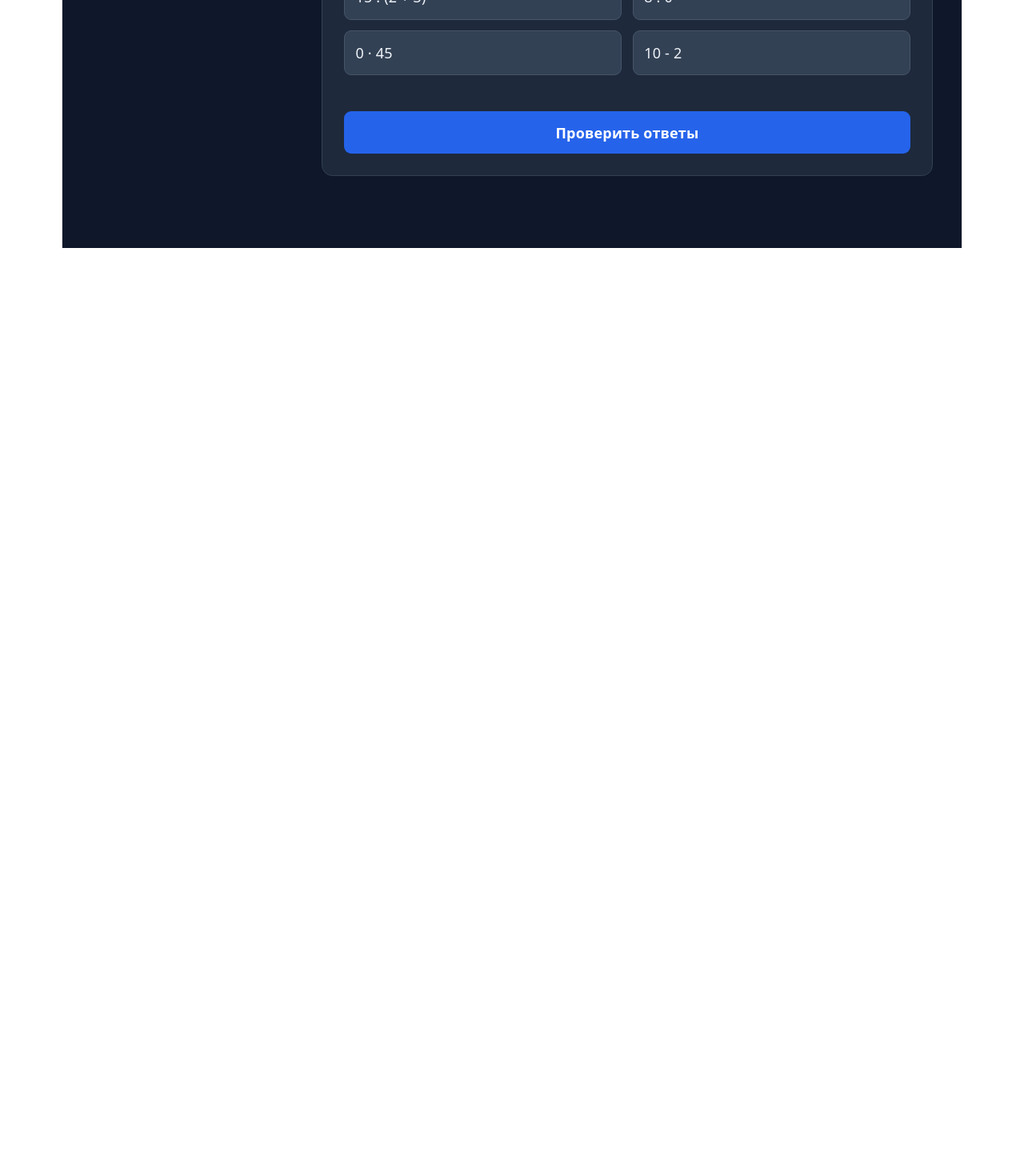
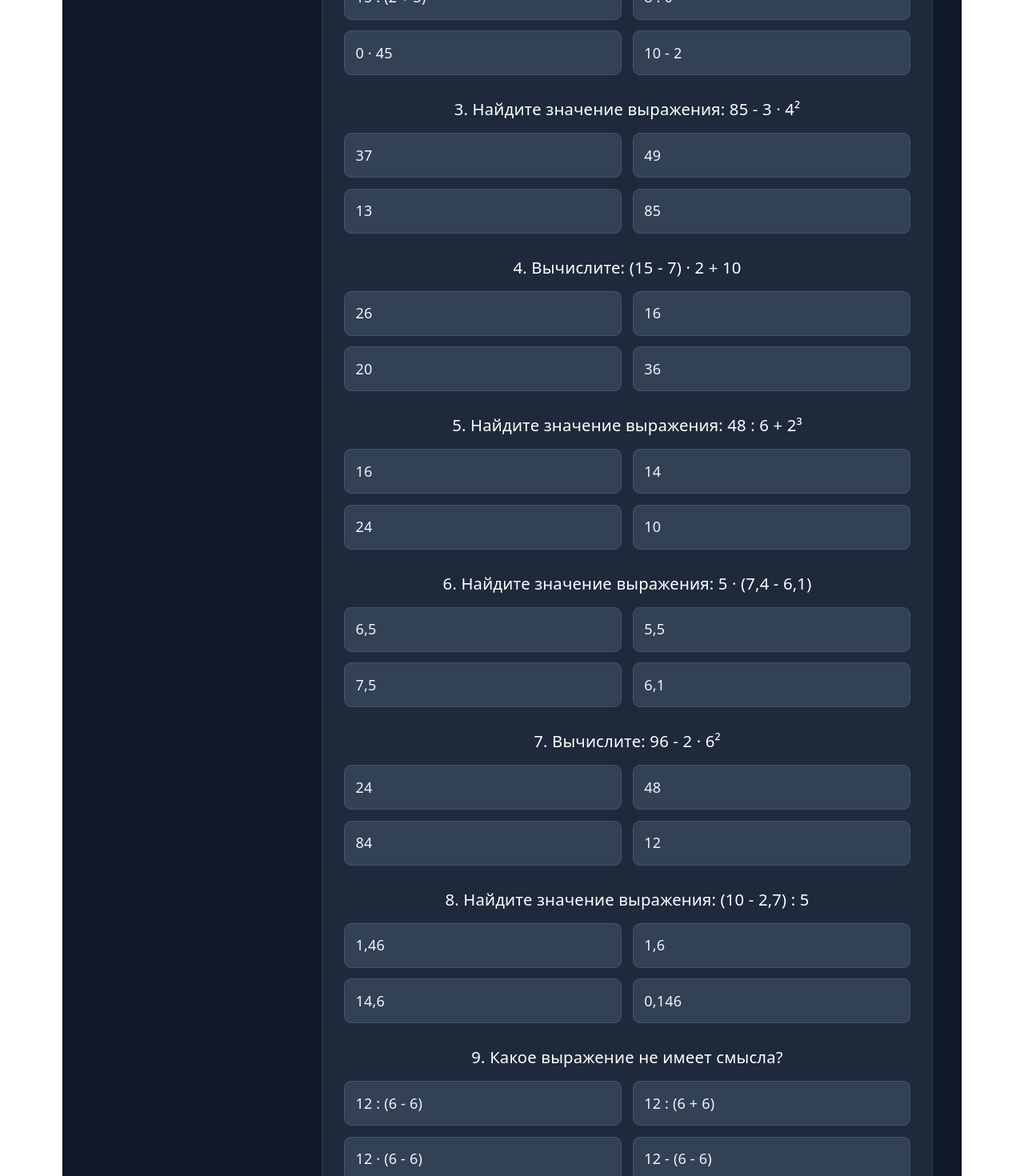
Before and after one commit to andreevairina005-source/algebra-trainer, a React (Vite) app: page / in a window 1280 px wide. Shown: the part 1060-2530 px from the top of the page at 80% size. Before the commit the page ends 1370 px from the top, so only its background shows below. Built offline with nearby package versions, Linux system fonts and the light colour scheme.

Commit message:
Расширен тест по теме 1

```diff
--- a/src/App.jsx
+++ b/src/App.jsx
@@ -11,8 +11,16 @@ const modules = [
       steps: ["1) Сначала выполняем возведение в степень: 4² = 16", "2) Затем умножение: 3 · 16 = 48", "3) И вычитание: 85 - 48 = 37"]
     },
     quiz: [
-      { question: "Найдите значение выражения: 120 - 2 · 5²", options: ["70", "50", "100", "80"], correct: 0 },
-      { question: "Какое выражение не имеет смысла?", options: ["15 : (2 + 3)", "8 : 0", "0 · 45", "10 - 2"], correct: 1 }
+           { question: "Найдите значение выражения: 120 - 2 · 5²", options: ["70", "50", "100", "80"], correct: 0 },
+      { question: "Какое выражение не имеет смысла?", options: ["15 : (2 + 3)", "8 : 0", "0 · 45", "10 - 2"], correct: 1 },
+      { question: "Найдите значение выражения: 85 - 3 · 4²", options: ["37", "49", "13", "85"], correct: 0 },
+      { question: "Вычислите: (15 - 7) · 2 + 10", options: ["26", "16", "20", "36"], correct: 0 },
+      { question: "Найдите значение выражения: 48 : 6 + 2³", options: ["16", "14", "24", "10"], correct: 0 },
+      { question: "Найдите значение выражения: 5 · (7,4 - 6,1)", options: ["6,5", "5,5", "7,5", "6,1"], correct: 0 },
+      { question: "Вычислите: 96 - 2 · 6²", options: ["24", "48", "84", "12"], correct: 0 },
+      { question: "Найдите значение выражения: (10 - 2,7) : 5", options: ["1,46", "1,6", "14,6", "0,146"], correct: 0 },
+      { question: "Какое выражение не имеет смысла?", options: ["12 : (6 - 6)", "12 : (6 + 6)", "12 · (6 - 6)", "12 - (6 - 6)"], correct: 0 },
+            { question: "Вычислите: (3² + 4²) : 5", options: ["5", "25", "7", "1"], correct: 0 }
     ]
   },
   {
```
